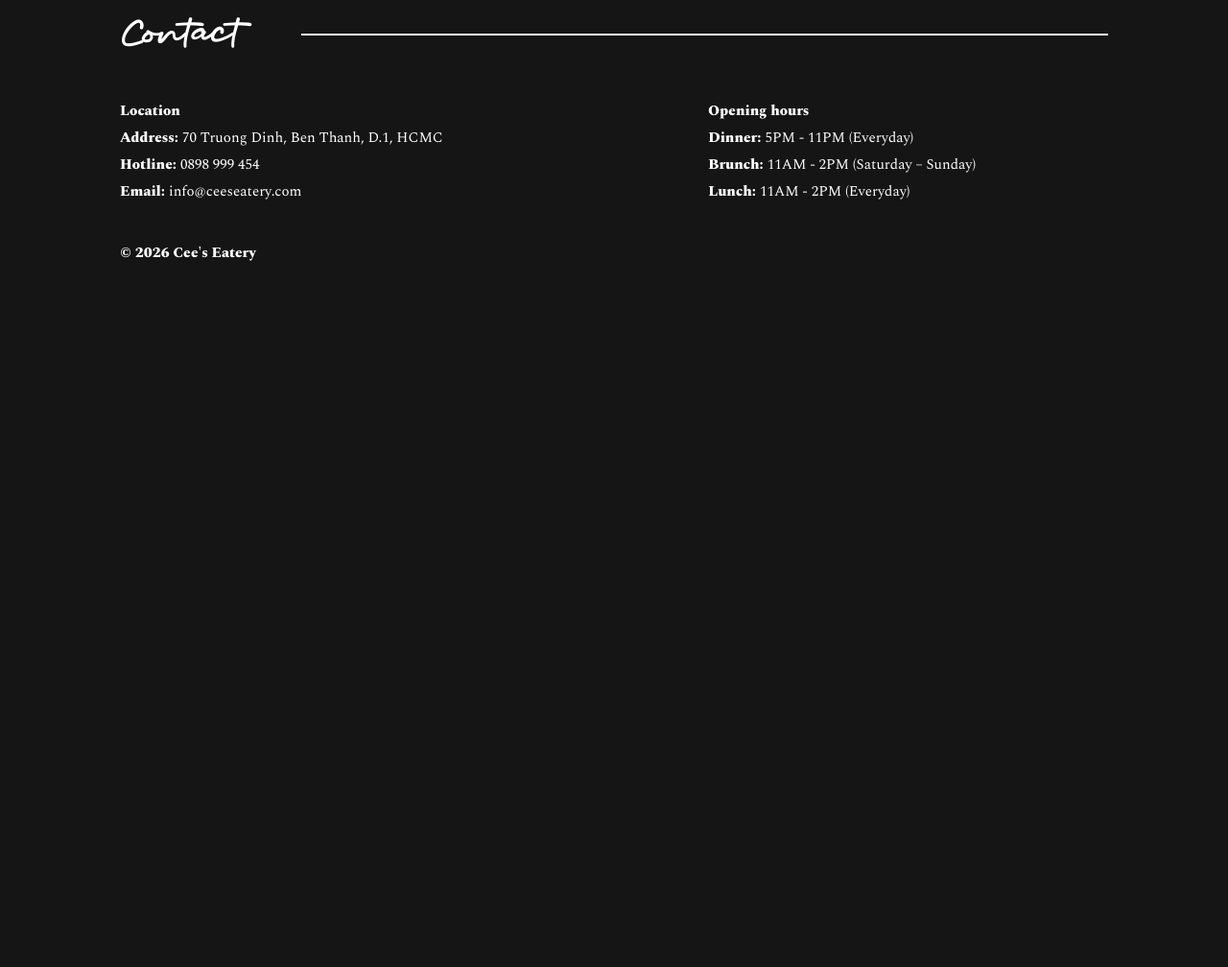
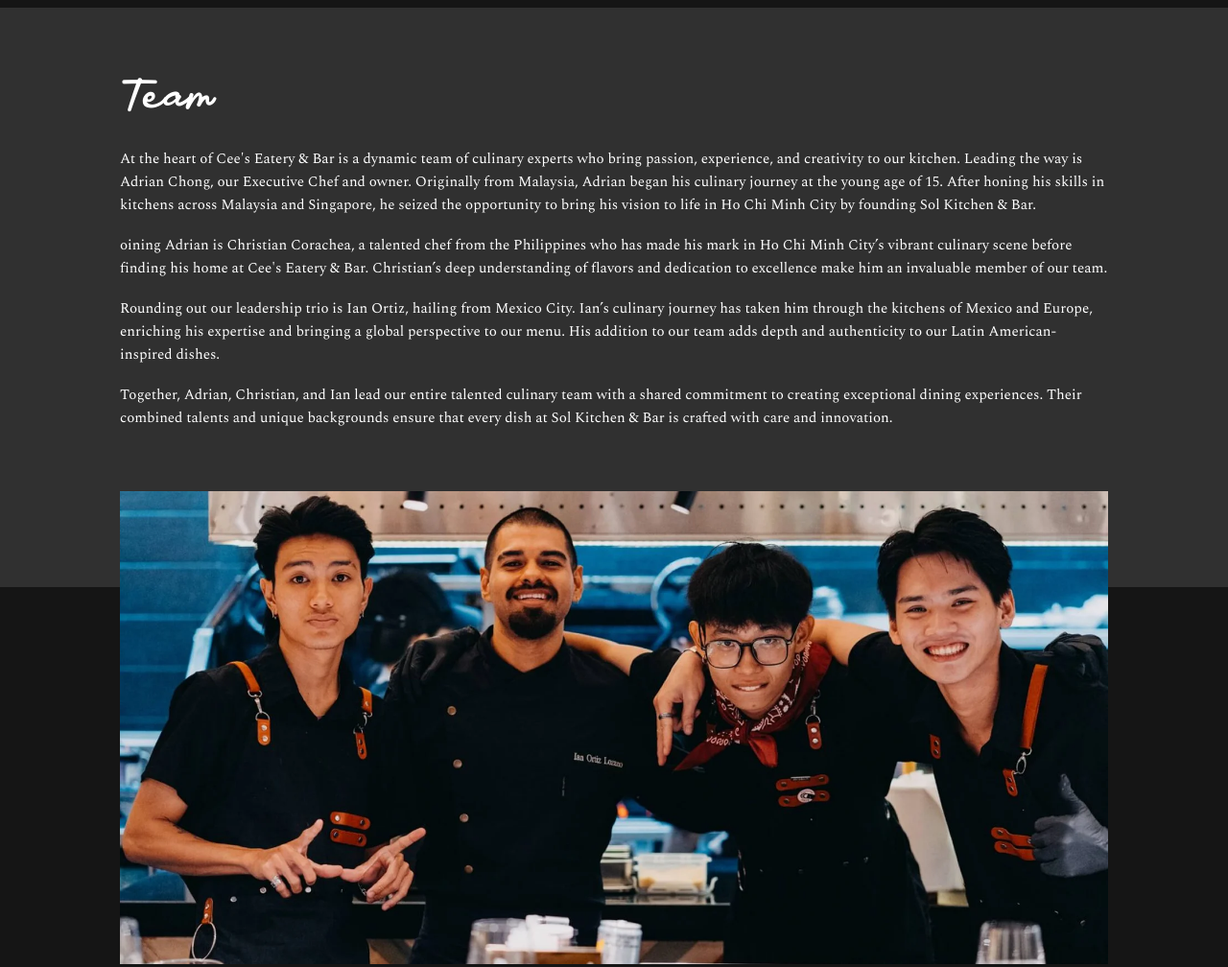
Before and after one commit to alphacreativee/cees-eatery-bar, a website: page index.html in a window 1280 px wide. Shown: the part 3645-4653 px from the top of the page at 96% size. Before the commit the page ends 3945 px from the top, so only its background shows below. Drawn offline with Linux system fonts and the light colour scheme.

Commit message:
add page about

```diff
--- /dev/null
+++ b/assets/scss/_team.scss
@@ -0,0 +1,27 @@
+.team {
+  margin-bottom: 64px;
+  &-content {
+    background-color: var(--color-sec-1);
+    padding: 64px 0 164px;
+  }
+  &-title {
+    margin-bottom: 18px;
+  }
+  &-description {
+    .br {
+      height: 18px;
+    }
+  }
+  &-image {
+    margin-top: -100px;
+    .image {
+      width: 100%;
+      aspect-ratio: 1192 / 570;
+      img {
+        width: 100%;
+        height: 100%;
+        object-fit: cover;
+      }
+    }
+  }
+}
--- a/assets/scss/style.scss
+++ b/assets/scss/style.scss
@@ -6,3 +6,4 @@
 @use "./banner";
 @use "./intro";
 @use "./mission";
+@use "./team";
--- a/index.html
+++ b/index.html
@@ -208,6 +208,51 @@
           </div>
         </div>
       </section>
+      <section class="team">
+        <div class="team-content">
+          <div class="container-max-w">
+            <div class="team-content-wrapper">
+              <h2 class="team-title h1-font color-white">Team</h2>
+              <div class="team-description b1-font color-white">
+                At the heart of Cee's Eatery & Bar is a dynamic team of culinary
+                experts who bring passion, experience, and creativity to our
+                kitchen. Leading the way is Adrian Chong, our Executive Chef and
+                owner. Originally from Malaysia, Adrian began his culinary
+                journey at the young age of 15. After honing his skills in
+                kitchens across Malaysia and Singapore, he seized the
+                opportunity to bring his vision to life in Ho Chi Minh City by
+                founding Sol Kitchen & Bar.
+                <div class="br"></div>
+                oining Adrian is Christian Corachea, a talented chef from the
+                Philippines who has made his mark in Ho Chi Minh City’s vibrant
+                culinary scene before finding his home at Cee's Eatery & Bar.
+                Christian’s deep understanding of flavors and dedication to
+                excellence make him an invaluable member of our team.
+                <div class="br"></div>
+                Rounding out our leadership trio is Ian Ortiz, hailing from
+                Mexico City. Ian’s culinary journey has taken him through the
+                kitchens of Mexico and Europe, enriching his expertise and
+                bringing a global perspective to our menu. His addition to our
+                team adds depth and authenticity to our Latin American- inspired
+                dishes.
+                <div class="br"></div>
+                Together, Adrian, Christian, and Ian lead our entire talented
+                culinary team with a shared commitment to creating exceptional
+                dining experiences. Their combined talents and unique
+                backgrounds ensure that every dish at Sol Kitchen & Bar is
+                crafted with care and innovation.
+              </div>
+            </div>
+          </div>
+        </div>
+        <div class="team-image">
+          <div class="container-max-w">
+            <div class="image">
+              <img src="./assets/images/team.webp" alt="" />
+            </div>
+          </div>
+        </div>
+      </section>
     </main>
     <!-- layout -->
     <!-- footer -->
```
Also changed, not shown: assets/images/team.webp (added), assets/main/css/style.css, assets/main/css/style.min.css.
